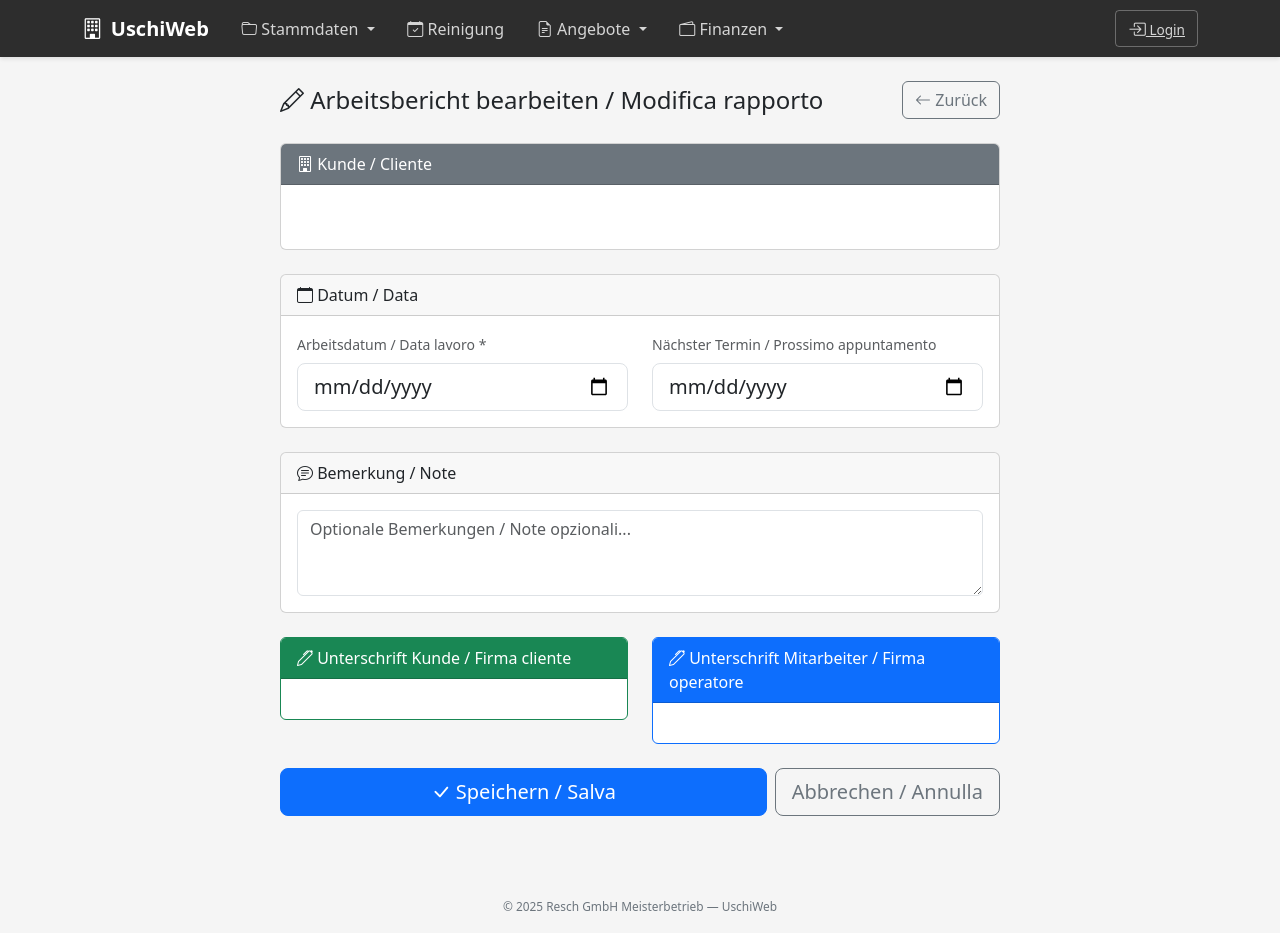
After one commit to crishy1975/laravel-tutorial, a Laravel app: template resources/views/arbeitsbericht/edit.blade.php in a window 1280 px wide. The commit adds this page. Run offline with Laravel 12, Linux system fonts and the light colour scheme; the template is opened without the code that fills it, so the values that code supplies are empty; some libraries are stand-ins or nearby versions.

Commit message:
Auto-Backup 28.12.2025 09:06

```diff
--- a/resources/views/arbeitsbericht/create.blade.php
+++ b/resources/views/arbeitsbericht/create.blade.php
@@ -146,7 +146,7 @@
                                            id="unterschrift_name"
                                            name="unterschrift_name"
                                            placeholder="Name / Nome *"
-                                           value="{{ old('unterschrift_name') }}"
+                                           value="{{ old('unterschrift_name', $gebaeude->rechnungsempfaenger?->name ?? $gebaeude->gebaeude_name) }}"
                                            required>
                                 </div>
                                 <div class="signature-container border rounded" style="background: #fafafa;">
--- /dev/null
+++ b/resources/views/arbeitsbericht/edit.blade.php
@@ -0,0 +1,176 @@
+@extends('layouts.app')
+
+@section('content')
+<div class="container-fluid">
+    <div class="row justify-content-center">
+        <div class="col-lg-8">
+            <!-- Header -->
+            <div class="d-flex justify-content-between align-items-center mb-4">
+                <h4 class="mb-0">
+                    <i class="bi bi-pencil"></i> Arbeitsbericht bearbeiten / Modifica rapporto
+                </h4>
+                <a href="{{ route('arbeitsbericht.show', $arbeitsbericht) }}" class="btn btn-outline-secondary">
+                    <i class="bi bi-arrow-left"></i> Zurück
+                </a>
+            </div>
+
+            <form action="{{ route('arbeitsbericht.update', $arbeitsbericht) }}" method="POST">
+                @csrf
+                @method('PUT')
+
+                <!-- Gebäude Info (readonly) -->
+                <div class="card mb-4">
+                    <div class="card-header bg-secondary text-white">
+                        <i class="bi bi-building"></i> Kunde / Cliente
+                    </div>
+                    <div class="card-body">
+                        <strong class="fs-5">{{ $arbeitsbericht->adresse_name }}</strong>
+                        <div class="text-muted mt-2">
+                            {{ $arbeitsbericht->adresse_strasse }} {{ $arbeitsbericht->adresse_hausnummer }}<br>
+                            {{ $arbeitsbericht->adresse_plz }} {{ $arbeitsbericht->adresse_wohnort }}
+                        </div>
+                    </div>
+                </div>
+
+                <!-- Datum -->
+                <div class="card mb-4">
+                    <div class="card-header">
+                        <i class="bi bi-calendar"></i> Datum / Data
+                    </div>
+                    <div class="card-body">
+                        <div class="row">
+                            <div class="col-md-6">
+                                <label for="arbeitsdatum" class="form-label small text-muted">
+                                    Arbeitsdatum / Data lavoro *
+                                </label>
+                                <input type="date"
+                                       class="form-control form-control-lg @error('arbeitsdatum') is-invalid @enderror"
+                                       id="arbeitsdatum"
+                                       name="arbeitsdatum"
+                                       value="{{ old('arbeitsdatum', $arbeitsbericht->arbeitsdatum->format('Y-m-d')) }}"
+                                       required>
+                                @error('arbeitsdatum')
+                                    <div class="invalid-feedback">{{ $message }}</div>
+                                @enderror
+                            </div>
+                            <div class="col-md-6">
+                                <label for="naechste_faelligkeit" class="form-label small text-muted">
+                                    Nächster Termin / Prossimo appuntamento
+                                </label>
+                                <input type="date"
+                                       class="form-control form-control-lg"
+                                       id="naechste_faelligkeit"
+                                       name="naechste_faelligkeit"
+                                       value="{{ old('naechste_faelligkeit', $arbeitsbericht->naechste_faelligkeit?->format('Y-m-d')) }}">
+                            </div>
+                        </div>
+                    </div>
+                </div>
+
+                <!-- Positionen (readonly) -->
+                @if(!empty($arbeitsbericht->positionen))
+                <div class="card mb-4">
+                    <div class="card-header">
+                        <i class="bi bi-list-check"></i> Positionen / Lavori
+                        <span class="badge bg-secondary">{{ count($arbeitsbericht->positionen) }}</span>
+                    </div>
+                    <div class="card-body p-0">
+                        <table class="table table-sm mb-0">
+                            <thead class="table-light">
+                                <tr>
+                                    <th>Beschreibung / Descrizione</th>
+                                    <th class="text-center">Menge / Qtà</th>
+                                    <th class="text-end">Gesamt / Totale</th>
+                                </tr>
+                            </thead>
+                            <tbody>
+                                @php $summe = 0; @endphp
+                                @foreach($arbeitsbericht->positionen as $position)
+                                @php
+                                    $gesamt = (float) ($position['gesamtpreis'] ?? 0);
+                                    $summe += $gesamt;
+                                @endphp
+                                <tr>
+                                    <td>{{ $position['bezeichnung'] ?? '-' }}</td>
+                                    <td class="text-center">{{ $position['anzahl'] ?? 1 }}</td>
+                                    <td class="text-end">{{ number_format($gesamt, 2, ',', '.') }} €</td>
+                                </tr>
+                                @endforeach
+                            </tbody>
+                            <tfoot class="table-light">
+                                <tr>
+                                    <th colspan="2">Summe / Totale</th>
+                                    <th class="text-end">{{ number_format($summe, 2, ',', '.') }} €</th>
+                                </tr>
+                            </tfoot>
+                        </table>
+                    </div>
+                </div>
+                @endif
+
+                <!-- Bemerkung -->
+                <div class="card mb-4">
+                    <div class="card-header">
+                        <i class="bi bi-chat-text"></i> Bemerkung / Note
+                    </div>
+                    <div class="card-body">
+                        <textarea class="form-control"
+                                  id="bemerkung"
+                                  name="bemerkung"
+                                  rows="3"
+                                  placeholder="Optionale Bemerkungen / Note opzionali...">{{ old('bemerkung', $arbeitsbericht->bemerkung) }}</textarea>
+                    </div>
+                </div>
+
+                <!-- Unterschriften (readonly) -->
+                <div class="row mb-4">
+                    <div class="col-md-6">
+                        <div class="card border-success">
+                            <div class="card-header bg-success text-white">
+                                <i class="bi bi-pen"></i> Unterschrift Kunde / Firma cliente
+                            </div>
+                            <div class="card-body text-center">
+                                @if($arbeitsbericht->unterschrift_kunde)
+                                <img src="{{ $arbeitsbericht->unterschrift_kunde }}"
+                                     alt="Unterschrift Kunde"
+                                     style="max-height: 60px;">
+                                @endif
+                                <div class="mt-2">
+                                    <strong>{{ $arbeitsbericht->unterschrift_name }}</strong>
+                                </div>
+                            </div>
+                        </div>
+                    </div>
+                    <div class="col-md-6">
+                        <div class="card border-primary">
+                            <div class="card-header bg-primary text-white">
+                                <i class="bi bi-pen"></i> Unterschrift Mitarbeiter / Firma operatore
+                            </div>
+                            <div class="card-body text-center">
+                                @if($arbeitsbericht->unterschrift_mitarbeiter)
+                                <img src="{{ $arbeitsbericht->unterschrift_mitarbeiter }}"
+                                     alt="Unterschrift Mitarbeiter"
+                                     style="max-height: 60px;">
+                                @endif
+                                <div class="mt-2">
+                                    <strong>{{ $arbeitsbericht->mitarbeiter_name }}</strong>
+                                </div>
+                            </div>
+                        </div>
+                    </div>
+                </div>
+
+                <!-- Submit -->
+                <div class="d-flex gap-2">
+                    <button type="submit" class="btn btn-primary btn-lg flex-grow-1">
+                        <i class="bi bi-check-lg"></i> Speichern / Salva
+                    </button>
+                    <a href="{{ route('arbeitsbericht.show', $arbeitsbericht) }}" class="btn btn-outline-secondary btn-lg">
+                        Abbrechen / Annulla
+                    </a>
+                </div>
+            </form>
+        </div>
+    </div>
+</div>
+@endsection
```
Also changed, not shown: resources/views/arbeitsbericht/abgelaufen.blade.php (+40 -9 lines), resources/views/arbeitsbericht/index.blade.php (+26 -0 lines), resources/views/arbeitsbericht/pdf.blade.php (+16 -12 lines), resources/views/arbeitsbericht/public.blade.php (+89 -29 lines).
